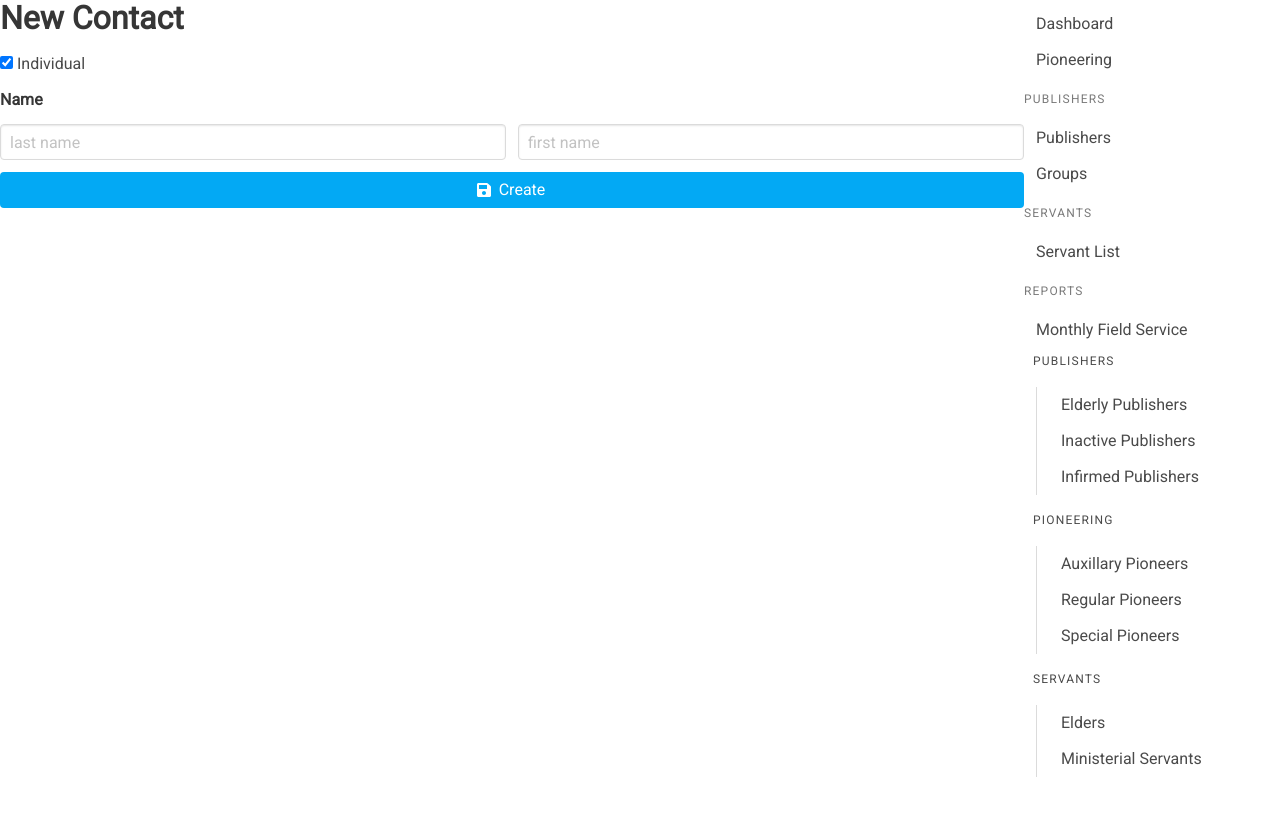
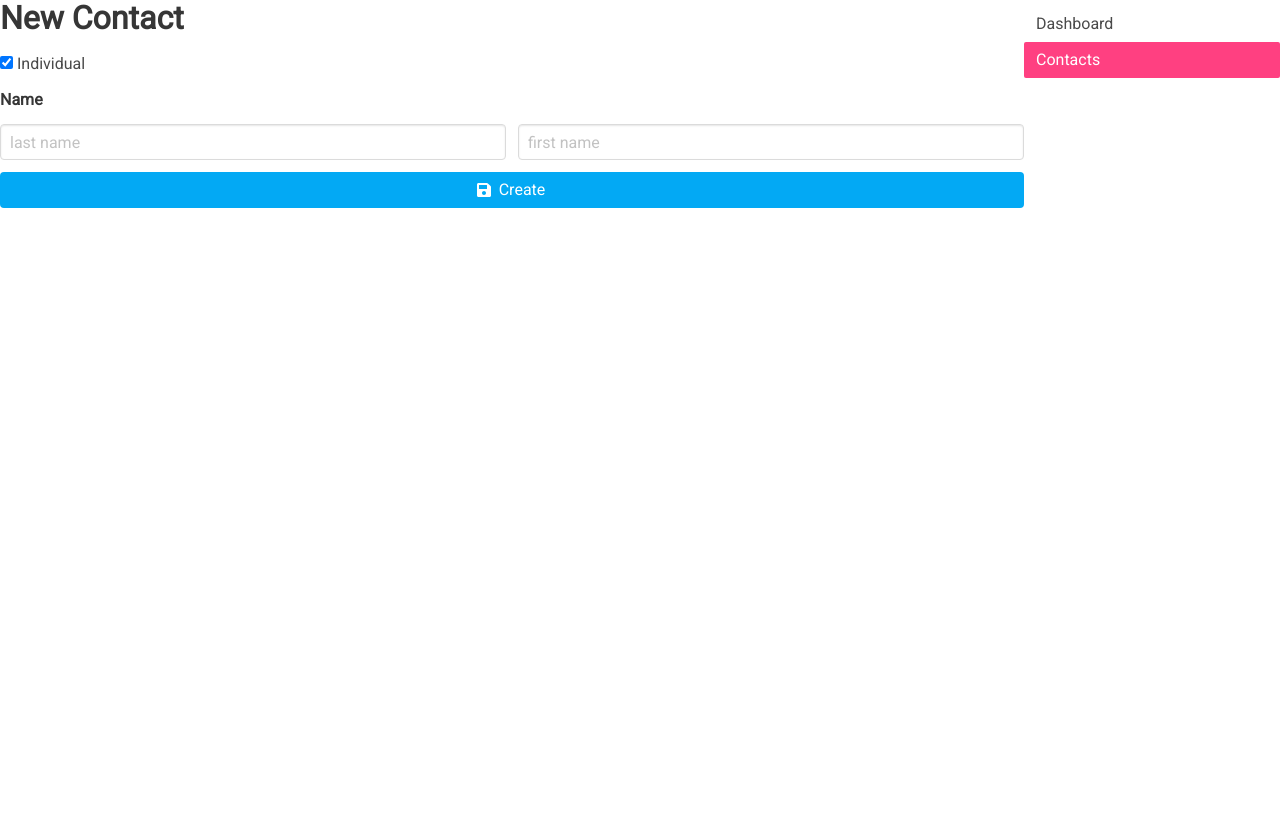
Before and after one commit to hanztura/wolff, a Django app: page /contacts/new/ in a window 1280 px wide. Shown: the part 100-913 px from the top of the page. After the commit the page ends 308 px from the top, so only its background shows below. Run offline with Django 3.2, Linux system fonts and the light colour scheme; the visitor is signed in with stand-in values (Sample User, id 1); parts of the project's set-up code (start-up, migrations or seed data) failed here and were passed over.

Commit message:
quick fixes

```diff
--- a/wolff/templates/aside.html
+++ b/wolff/templates/aside.html
@@ -1,50 +1,8 @@
 
-      <aside class="menu">
-        <p class="menu-label">General</p>
-        <ul class="menu-list">
-          <li><a href="{% url 'system:dashboard' %}" class="{{dashboard_active}}">Dashboard</a></li>
-          <li><a class="{{pioneering_active}}" href="{% url 'pioneering:index' %}">Pioneering</a></li>
-        </ul>
-
-        <p class="menu-label">Publishers</p>
-        <ul class="menu-list">
-          <li><a href="{% url 'publishers:index' %}" class="{{publishers_active}}">Publishers</a></li>
-          <li><a href="{% url 'publishers:group-index' %}" class="{{publishers_groups_active}}">Groups</a></li>
-        </ul>
-
-        <p class="menu-label">Servants</p>
-        <ul class="menu-list">
-          <li><a href="{% url 'servants:index' %}" class="{{servants_active}}">Servant List</a></li>
-        </ul>
-
-        <p class="menu-label">Reports</p>
-        <ul class="menu-list">
-          <li><a href="{% url 'reports:mfs-index' %}" class="{{mfs_active}}">Monthly Field Service</a></li>
-
-          <li>
-            <a class="{{reports_publishers_active}} menu-label">Publishers</a>
-            <ul>
-              <li><a href="{% url 'reports:publishers' 'elderly' %}">Elderly Publishers</a></li>
-              <li><a href="{% url 'reports:publishers_inactive' %}">Inactive Publishers</a></li>
-              <li><a href="{% url 'reports:publishers' 'infirmed' %}">Infirmed Publishers</a></li>
-            </ul>
-          </li>
-
-          <li>
-            <a class="{{reports_pioneering_active}} menu-label">Pioneering</a>
-            <ul>
-              <li><a href="{% url 'reports:pioneering' 'au' %}">Auxillary Pioneers</a></li>
-              <li><a href="{% url 'reports:pioneering' 'rp' %}">Regular Pioneers</a></li>
-              <li><a href="{% url 'reports:pioneering' 'sp' %}">Special Pioneers</a></li>
-            </ul>
-          </li>
-
-          <li>
-            <a class="{{reports_servants_active}} menu-label">Servants</a>
-            <ul>
-              <li><a href="{% url 'reports:servants' 'elders' %}">Elders</a></li>
-              <li><a href="{% url 'reports:servants' 'ms' %}">Ministerial Servants</a></li>
-            </ul>
-          </li>
-        </ul>
-      </aside>
+<aside class="menu">
+  <p class="menu-label">General</p>
+  <ul class="menu-list">
+    <li><a href="#" class="{{dashboard_active}}">Dashboard</a></li>
+    <li><a class="{{contacts_active}}" href="{% url 'contacts:index' %}">Contacts</a></li>
+  </ul>
+</aside>
--- a/wolff/templates/base.html
+++ b/wolff/templates/base.html
@@ -45,7 +45,7 @@
             <div class="navbar-item">
               <div class="buttons">
                 {% if request.user.is_authenticated %}
-                  <a class="button is-primary" href="#">
+                  <a class="button is-primary" href="/admin/">
                     <strong>Hi {{user.username|title}}!</strong>
                   </a>
 
@@ -103,6 +103,7 @@
     {% if user.is_authenticated %}
       <div class="column is-one-fifth">
         {% block aside_menu %}
+          {% include "aside.html" %}
         {% endblock aside_menu %}
       </div>
     {% endif %}
```
